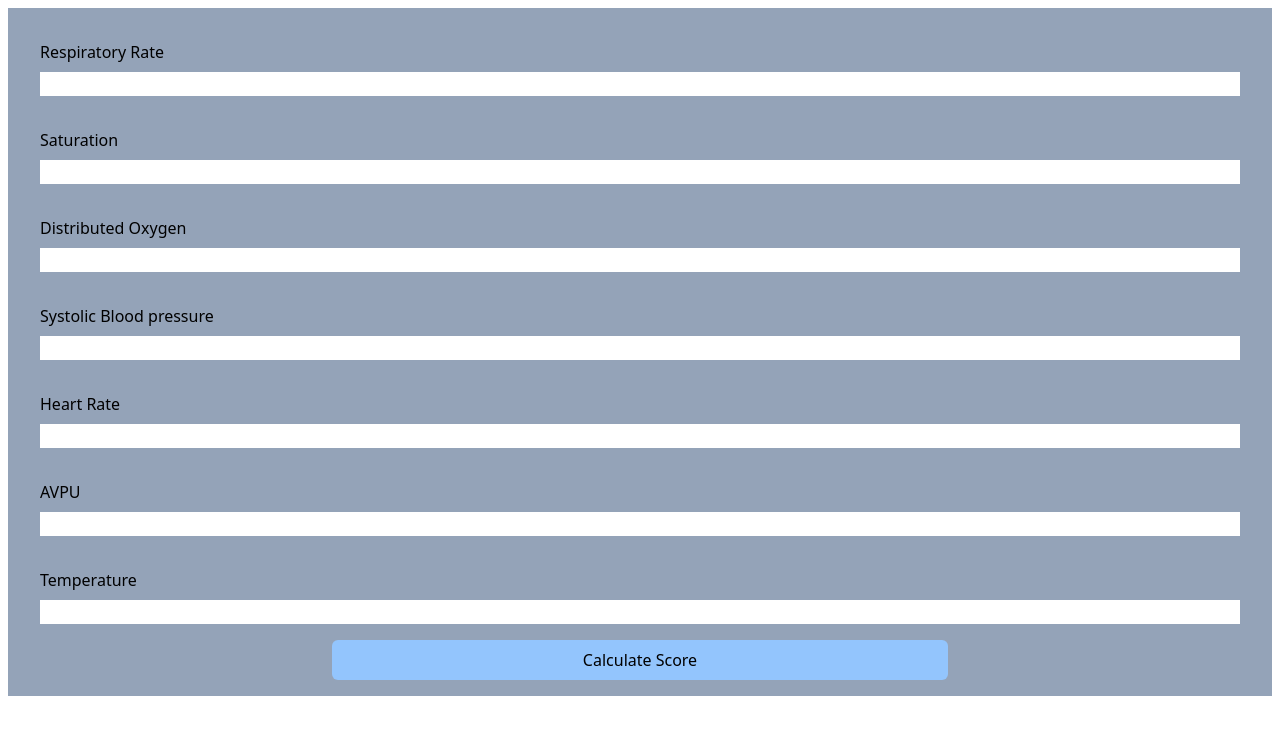
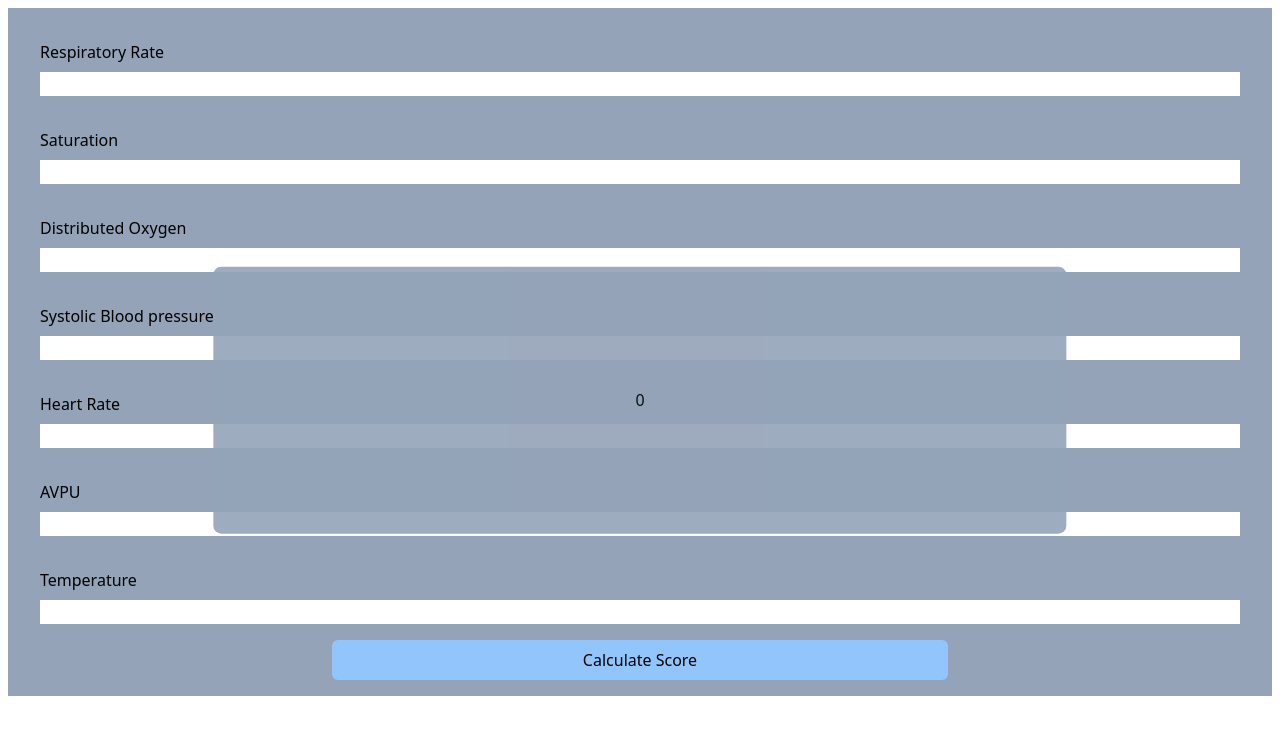
Before and after one commit to sebastianswahn/NEWS, a React (Vite) app in the folder NEWS-app/: page / in a window 1280 px wide. Shown: the top 734 px of the page. Built offline with nearby package versions, Linux system fonts and the light colour scheme.

Commit message:
added modal and js to give the modal a color depending on score, next step is the message + if any of the inputs give +3 score should have a special message

```diff
--- a/NEWS-app/src/components.jsx/CalcForm.jsx
+++ b/NEWS-app/src/components.jsx/CalcForm.jsx
@@ -1,5 +1,6 @@
 import React, { useState } from "react";
 import totalScoreCounter from "./scoreCounter";
+import ScoreModal from "./scoreModal";
 
 export const CalcForm = () => {
   const [RR, setRR] = useState("");
@@ -9,10 +10,11 @@ export const CalcForm = () => {
   const [HR, setHR] = useState("");
   const [avpu, setAvpu] = useState("");
   const [temp, setTemp] = useState("");
+  const [totalScore, setTotalScore] = useState(0);
 
   const handleSubmit = (event) => {
     event.preventDefault();
-    const totalScore = totalScoreCounter(
+    const score = totalScoreCounter(
       Number(RR),
       Number(SpO2),
       Number(temp),
@@ -21,15 +23,17 @@ export const CalcForm = () => {
       administeredOxygen,
       avpu
     );
+    setTotalScore(score);
     console.log(totalScore);
   };
 
   return (
-    <div className="p-2 h-screen">
+    <div className="p-2 h-screen z-10">
       <form
         className="bg-slate-400 p-4 flex-row m-auto"
         onSubmit={handleSubmit}
       >
+        <ScoreModal totalScore={totalScore} />
         <div className="flex flex-col p-4">
           <label className="pb-2" htmlFor="RR">
             Respiratory Rate
--- a/NEWS-app/src/components.jsx/scoreModal.jsx
+++ b/NEWS-app/src/components.jsx/scoreModal.jsx
@@ -1,7 +1,22 @@
 import React from "react";
 
-function scoreModal() {
-  return <div>scoreModal</div>;
+function ScoreModal({ totalScore }) {
+  let bgColorClass = "bg-emerald-500";
+
+  if (totalScore <= 4) {
+    bgColorClass = "bg-slate-400";
+  } else if (totalScore >= 5 && totalScore <= 6) {
+    bgColorClass = "bg-orange-500";
+  } else if (totalScore >= 7) {
+    bgColorClass = "bg-red-500";
+  }
+  return (
+    <div
+      className={`flex justify-center items-center text-center absolute rounded-lg opacity-90 z-20 h-2/6 w-4/6 ${bgColorClass} left-1/2 top-1/2 transform -translate-x-1/2 -translate-y-1/2`}
+    >
+      {totalScore}
+    </div>
+  );
 }
 
-export default scoreModal;
+export default ScoreModal;
```
